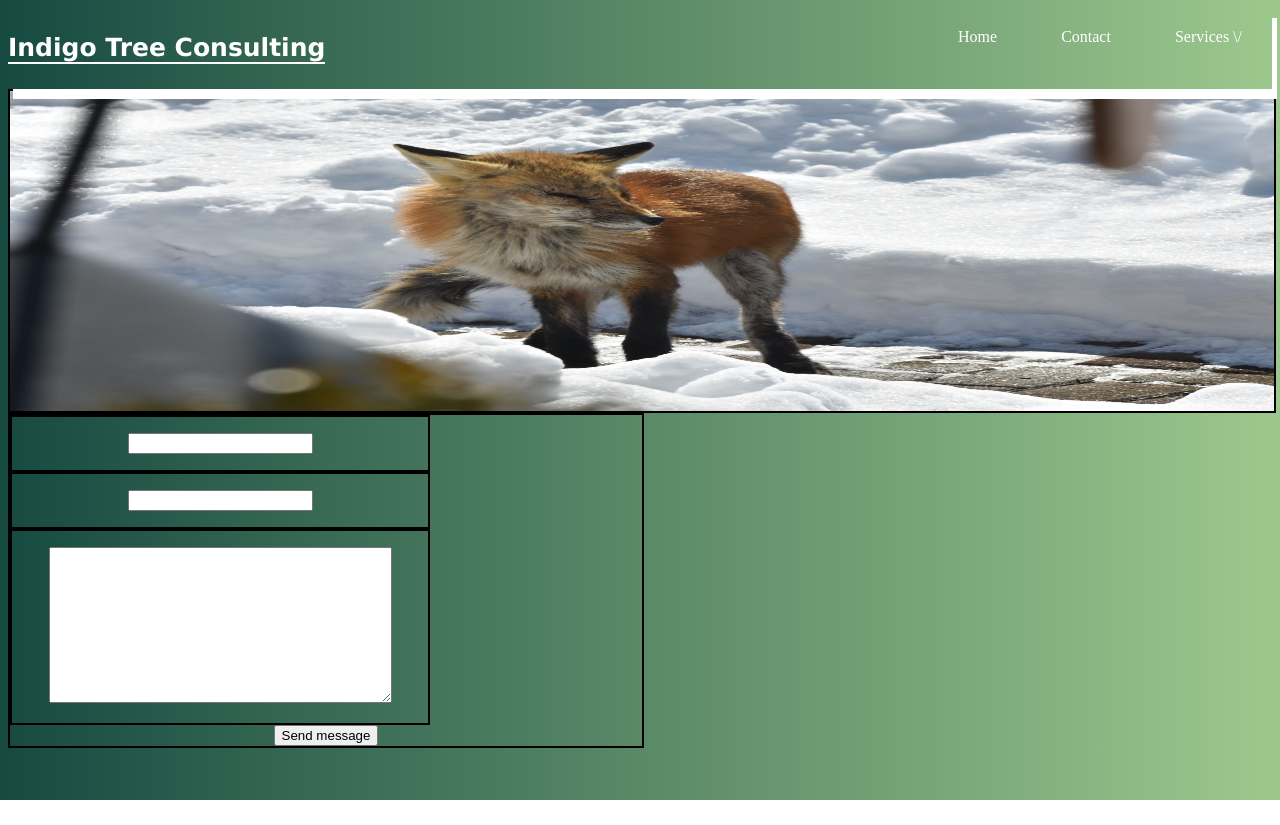
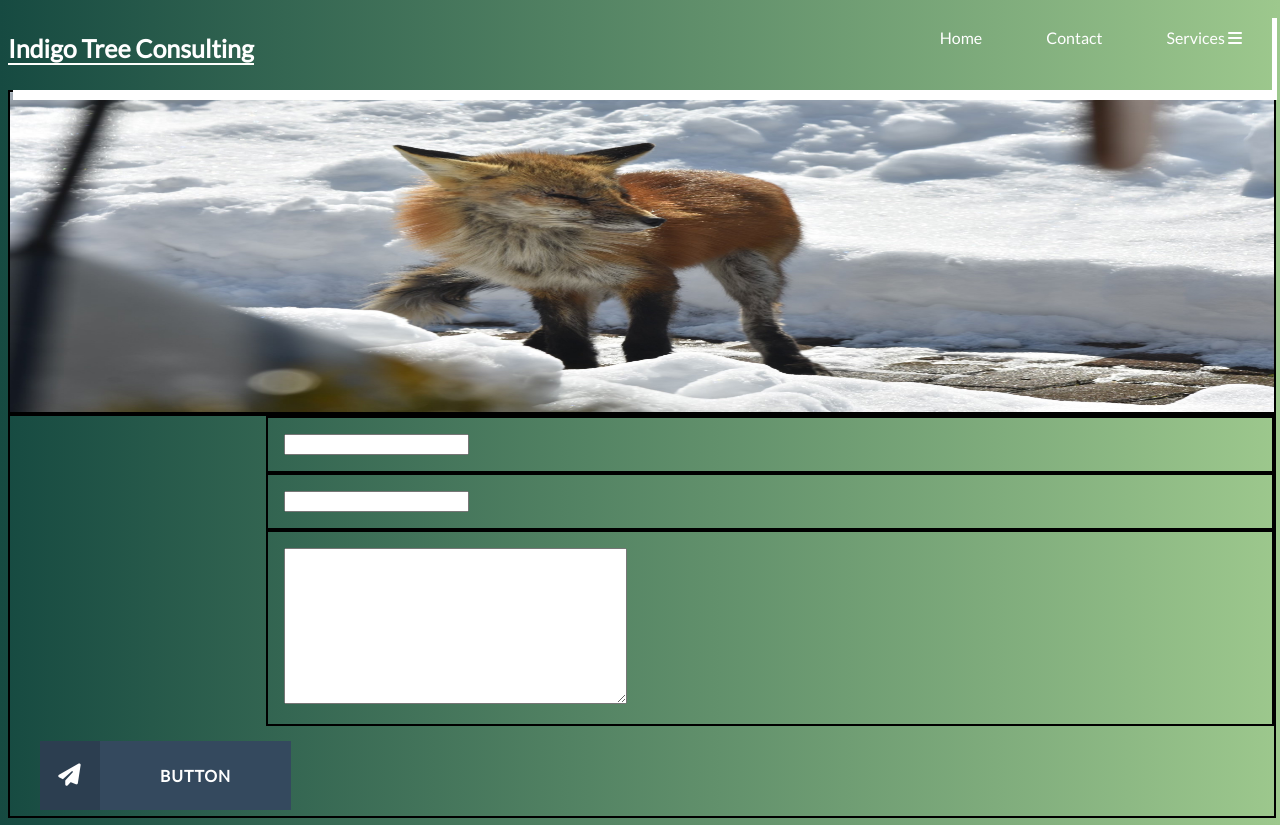
Before and after one commit to AlphaGriesemer/indigotreeconsulting, a Django app: page /contact/ in a window 1280 px wide. Before the commit the page ends 800 px from the top, so only its background shows below. Run offline with Django 3.2, Linux system fonts and the light colour scheme; some libraries are stand-ins or nearby versions.

Commit message:
changes contact

```diff
--- a/itc/framework/static/framework/css/contact.css
+++ b/itc/framework/static/framework/css/contact.css
@@ -24,7 +24,7 @@ ul p{
   font-size: 25px;
   font-weight: bold;
   border-bottom: 2px solid #fffffc;
-  font-family:Verdana, Geneva, Tahoma, sans-serif;
+  font-family: 'Lato';
 
 }
 
@@ -39,6 +39,8 @@ li a, .dropbtn {
   text-align: center;
   padding: 20px 30px;
   text-decoration: none;
+  font-family: 'Lato';
+
 }
 
 li a:hover, .dropdown:hover .dropbtn {
@@ -84,8 +86,8 @@ li a:hover, .dropdown:hover .dropbtn {
 
 .contactBox{
   border: 2px solid black;
-  width: 50%;
-  text-align: center;
+  width: 100%;
+  height: 50vh;
   float: left;
   margin-top: 0vh;
 }
@@ -93,6 +95,85 @@ li a:hover, .dropdown:hover .dropbtn {
 .formInfo label{
   padding: 16px;
   display: block;
-  width: 30vw;
   border: 2px solid black;
+  margin-left: 20vw;
 }
+
+/* Submit Button */
+.btn {
+  border: none;
+  font-family: 'Lato';
+  font-size: inherit;
+  color: inherit;
+  background: none;
+  cursor: pointer;
+  padding: 25px 80px;
+  display: inline-block;
+  margin: 15px 30px;
+  text-transform: uppercase;
+  letter-spacing: 1px;
+  font-weight: 700;
+  outline: none;
+  position: relative;
+  -webkit-transition: all 0.3s;
+  -moz-transition: all 0.3s;
+  transition: all 0.3s;
+}
+
+.btn:after {
+  content: '';
+  position: absolute;
+  z-index: -1;
+  -webkit-transition: all 0.3s;
+  -moz-transition: all 0.3s;
+  transition: all 0.3s;
+}
+
+/* Pseudo elements for icons */
+.btn:before {
+  font-family: 'FontAwesome';
+  font-style: normal;
+  font-weight: normal;
+  font-variant: normal;
+  text-transform: none;
+  line-height: 1;
+  position: relative;
+  -webkit-font-smoothing: antialiased;
+}
+
+
+/* Icon separator */
+.btn-sep {
+  padding: 25px 60px 25px 120px;
+}
+
+.btn-sep:before {
+  background: rgba(0,0,0,0.15);
+}
+.btn-4 {
+  background: #34495e;
+  color: #fff;
+}
+
+.btn-4:hover {
+  background: #2c3e50;
+}
+
+.btn-4:active {
+  background: #2c3e50;
+  top: 2px;
+}
+
+.btn-4:before {
+  position: absolute;
+  height: 100%;
+  left: 0;
+  top: 0;
+  line-height: 3;
+  font-size: 140%;
+  width: 60px;
+}
+
+.icon-send:before {
+  content: "\f1d8";
+}
--- a/itc/framework/templates/framework/contact.html
+++ b/itc/framework/templates/framework/contact.html
@@ -4,7 +4,8 @@
 <head>
   <link rel="stylesheet" type="text/css" href="{% static 'framework/css/contact.css' %}">
   <meta charset="utf-8">
-  <meta name="viewport" content="width=device-width, initial-scale=1">
+  <link href="//maxcdn.bootstrapcdn.com/font-awesome/4.1.0/css/font-awesome.min.css" rel="stylesheet">
+  <link href='https://fonts.googleapis.com/css?family=Lato' rel='stylesheet' type='text/css'>  <meta name="viewport" content="width=device-width, initial-scale=1">
   <script src="https://ajax.googleapis.com/ajax/libs/jquery/3.5.1/jquery.min.js"></script>
   <script src="https://maxcdn.bootstrapcdn.com/bootstrap/3.4.1/js/bootstrap.min.js"></script>
   <script src='https://kit.fontawesome.com/a076d05399.js' crossorigin='anonymous'></script>
@@ -15,7 +16,7 @@
 <ul>
   <p>Indigo Tree Consulting</p>
   <li class="dropdown">
-    <a href="{% url 'services' %}">Services \/</a>
+    <a href="{% url 'services' %}" class="services">Services <i class="fa fa-bars"></i></a>
     <div class="dropdown-content">
       <a href="#">Link 1</a>
       <a href="#">Link 2</a>
@@ -36,7 +37,7 @@
     <label id="firstName" aria-placeholder="Name">{{ form.first_name }}</label>
     <label id="email" aria-placeholder="Email">{{ form.email }}</label>
     <label id="message" aria-placeholder="message">{{ form.comment }}</label>
-    <input type="submit" value="Send message">
+    <button class="btn btn-4 btn-sep icon-send">Button</button>
 </form>
 </div>
 </body>
```
